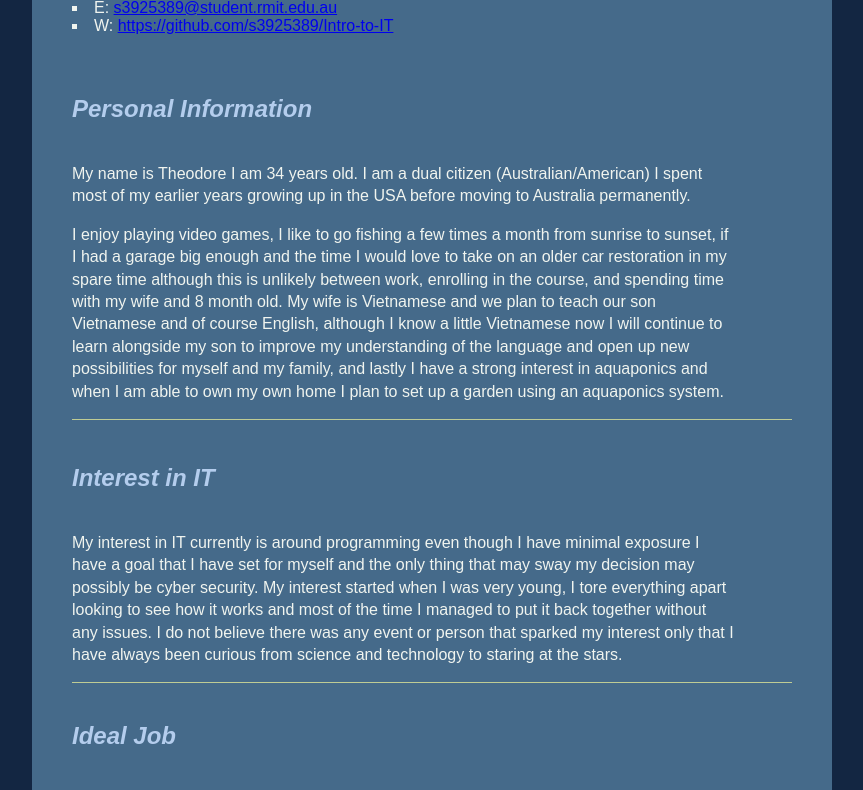
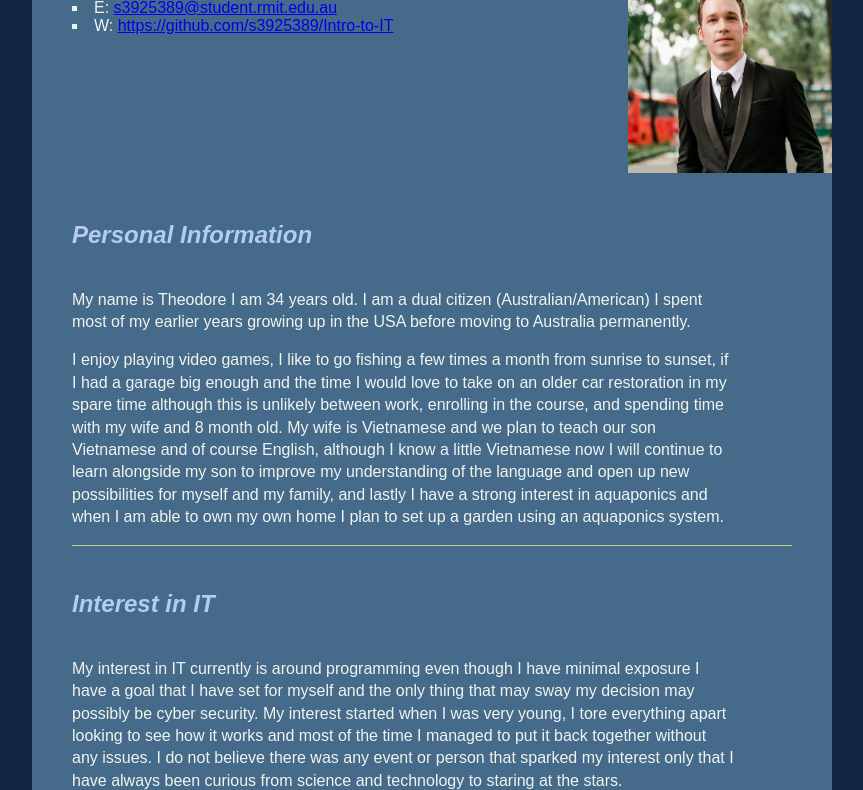
Before and after one commit to s3925389/Intro-to-IT, a plain HTML site: page index.html in a window 1280 px wide. Shown: the part 90-880 px from the top of the page, without its empty margins (208-1071 px from the left). Drawn offline with Linux system fonts and the light colour scheme.

Commit message:
Update index.html

```diff
--- a/index.html
+++ b/index.html
@@ -12,7 +12,7 @@
 	<div id="cv">
 		<div class="Details">
 			<div id="headshot">
-				<img src="/IMG/headshot.jpg" alt="Theodore Haluska" />
+				<img src="headshot.jpg" alt="Theodore Haluska" />
 			</div>
 
 			<div id="name">
```
